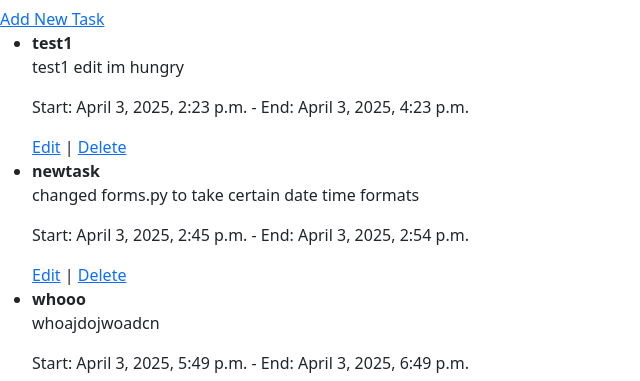
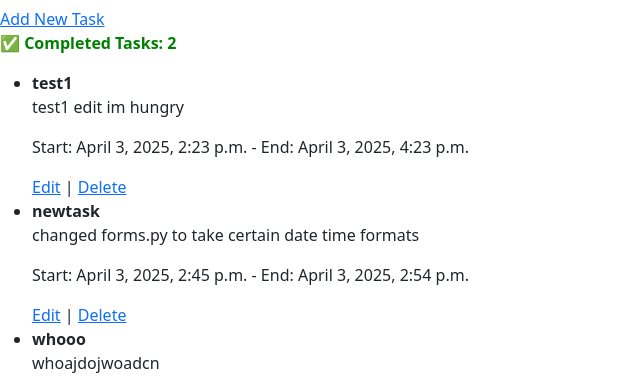
Before and after one commit to jingxuanliu1/timeMap, a Django app: page /tasks/ in a window 1280 px wide. Shown: the part 161-542 px from the top of the page, without its empty margins (0-640 px from the left). Run offline with Django 5.2, Linux system fonts and the light colour scheme; a user stored in the database is signed in; data comes from the database, SQL or seed files in the repository; some libraries are stand-ins or nearby versions.

Commit message:
completed task counter

```diff
--- a/tasks/templates/tasks/index.html
+++ b/tasks/templates/tasks/index.html
@@ -3,6 +3,7 @@
 {% block content %}
   <h2>Your Tasks</h2>
   <a href="{% url 'tasks:create_task' %}">Add New Task</a>
+<p style="font-weight: bold; color: green;">✅ Completed Tasks: {{ completed_count }}</p>
   <ul>
     {% for task in tasks %}
       <li>
--- a/tasks/views.py
+++ b/tasks/views.py
@@ -8,7 +8,8 @@ from .forms import TaskForm
 @login_required
 def index(request):
     tasks = Task.objects.filter(user=request.user).order_by('start_time')  # Get tasks for the logged-in user
-    return render(request, 'tasks/index.html', {'tasks': tasks})
+    completed_count = Task.objects.filter(user=request.user).filter(completed=True).count()
+    return render(request, 'tasks/index.html', {'tasks': tasks, 'completed_count': completed_count})
 
 # View to create a new task
 @login_required
```
